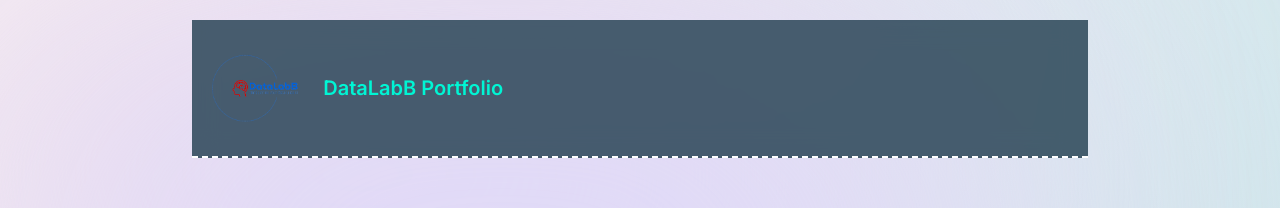
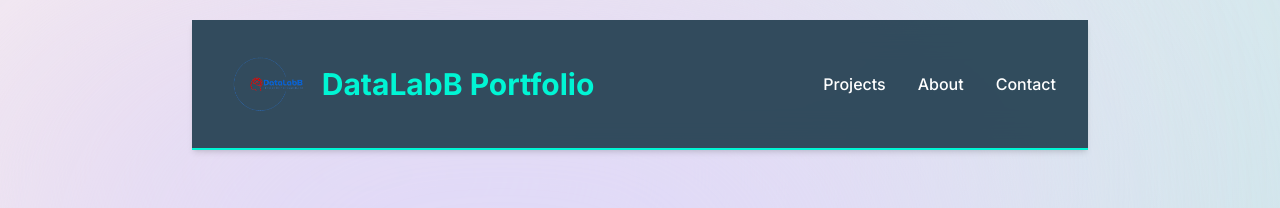
Before and after one commit to waqasuetian/DataLab, a React (Vite) app: page /case-studies/1/details in a window 1280 px wide. Shown: the top 208 px of the page. Built offline with nearby package versions, Linux system fonts and the light colour scheme.

Commit message:
Update Header.jsx

```diff
--- a/src/Components/Header.jsx
+++ b/src/Components/Header.jsx
@@ -3,20 +3,50 @@ import { Link } from "react-router-dom";
 
 const Header = () => {
   return (
-    <div className="flex justify-between items-center sticky top-0 z-[999] md:border-b-[2px] border-b-[1px] border-white md:p-2 backdrop-blur-md border-dashed bg-opacity-80 bg-[#1F3B4D]">
-      <div className="flex items-center space-x-4">
+    <header className="sticky top-0 z-[999] bg-opacity-90 bg-[#1F3B4D] backdrop-blur-lg shadow-md border-b-[2px] border-[#00F5D4] transition-all duration-300">
+      <div className="container mx-auto flex justify-between items-center py-3 px-4 md:px-8">
+        {/* Logo Section */}
+        <div className="flex items-center space-x-3">
           <img
             src="/Favicon/Favicon.png"
             alt="DataLabB Logo"
-          className="h-10 sm:h-12 md:h-16 lg:h-20"
+            className="h-8 sm:h-10 md:h-12 lg:h-16"
           />
-        <h3 className="text-center text-sm sm:text-base md:text-lg lg:text-xl font-semibold text-[#00F5D4]">
-          <Link to={"/"} className="hover:text-[#7F78D2] transition-colors duration-300">
+          <h3 className="text-lg sm:text-xl md:text-2xl lg:text-3xl font-bold text-[#00F5D4]">
+            <Link
+              to={"/"}
+              className="hover:text-[#7F78D2] transition-colors duration-300"
+            >
               DataLabB Portfolio
             </Link>
           </h3>
         </div>
+
+        {/* Navigation Links */}
+        <nav className="hidden md:flex space-x-8">
+          <Link
+            to="/projects"
+            className="text-base font-medium text-white hover:text-[#7F78D2] transition duration-300"
+          >
+            Projects
+          </Link>
+          <Link
+            to="/about"
+            className="text-base font-medium text-white hover:text-[#7F78D2] transition duration-300"
+          >
+            About
+          </Link>
+          <Link
+            to="/contact"
+            className="text-base font-medium text-white hover:text-[#7F78D2] transition duration-300"
+          >
+            Contact
+          </Link>
+        </nav>
+
+        {/* Mobile Menu (Optional, can add later) */}
       </div>
+    </header>
   );
 };
 
```
Lines whose indentation alone changed are shown as unchanged.
